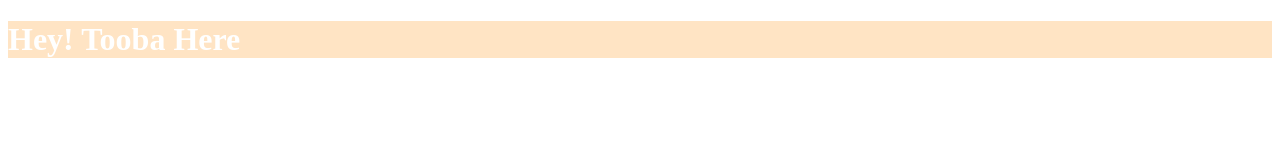
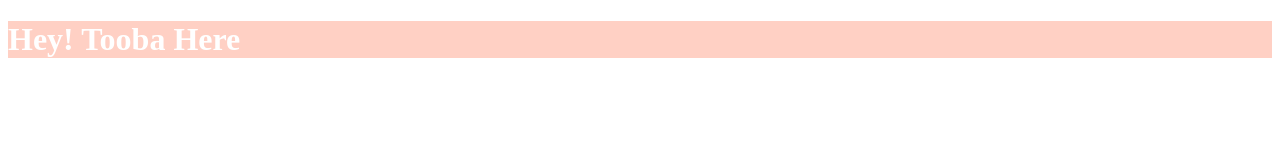
Before and after one commit to tooba-anwer23/practice, a plain HTML site: page index.html in a window 1280 px wide. Drawn offline with Linux system fonts and the light colour scheme.

Commit message:
practice done

```diff
--- a/style.css
+++ b/style.css
@@ -1,4 +1,6 @@
 h1{
-    background-color: bisque;
+    background-color: rgb(255, 208, 196);
     color: white;
+    border: 10px;
+    border-color: black;
 }
```
